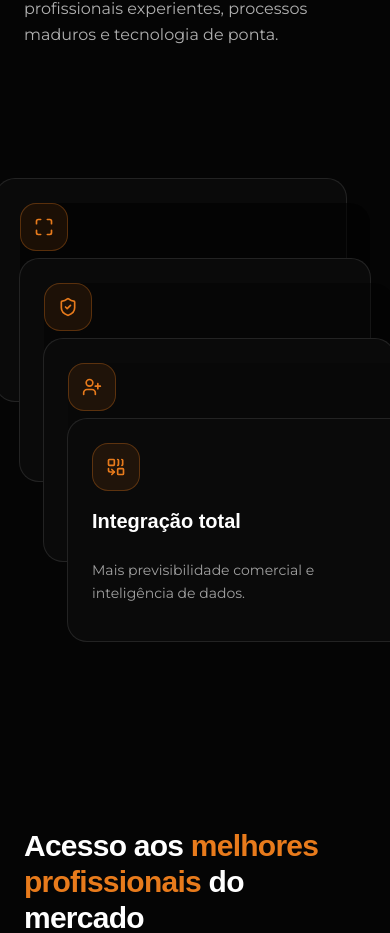
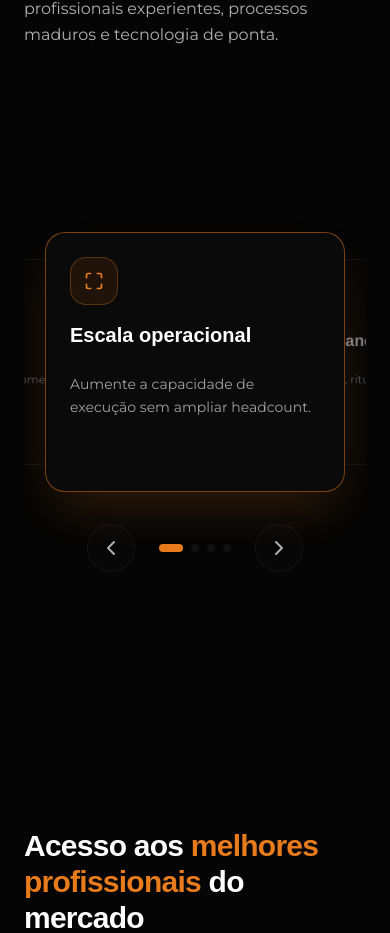
Before and after one commit to PedroPaulogg77/gentil-digital, a Next.js app: page / in a window 390 px wide. Shown: the part 4098-5031 px from the top of the page. Built offline with nearby package versions, Linux system fonts and the light colour scheme; a web font is replaced by a local one.

Commit message:
feat(mobile): add 3d coverflow carousel for benefits section on small screens

```diff
--- a/components/BenefitsSection.tsx
+++ b/components/BenefitsSection.tsx
@@ -4,6 +4,7 @@ import { motion } from 'motion/react';
 import { Maximize, ShieldCheck, UserPlus, Combine } from 'lucide-react';
 import { BackgroundPaths } from '@/components/ui/background-paths';
 import DisplayCards from '@/components/ui/display-cards';
+import { Mobile3DCarousel } from '@/components/ui/mobile-3d-carousel';
 
 export function BenefitsSection() {
   const cards = [
@@ -65,9 +66,17 @@ export function BenefitsSection() {
             whileInView={{ opacity: 1, x: 0 }}
             viewport={{ once: true, margin: "-100px" }}
             transition={{ duration: 0.6, delay: 0.2 }}
-            className="flex justify-center items-center min-h-[500px]"
+            className="flex flex-col justify-center items-center min-h-[500px]"
           >
-            <DisplayCards cards={cards} />
+            {/* Desktop View: Stacked display cards */}
+            <div className="hidden lg:flex w-full justify-center">
+              <DisplayCards cards={cards} />
+            </div>
+
+            {/* Mobile View: 3D Carousel */}
+            <div className="flex lg:hidden w-full justify-center mt-8">
+              <Mobile3DCarousel cards={cards} />
+            </div>
           </motion.div>
         </div>
       </div>
--- /dev/null
+++ b/components/ui/mobile-3d-carousel.tsx
@@ -0,0 +1,125 @@
+"use client";
+
+import React, { useState } from "react";
+import { motion, AnimatePresence } from "framer-motion";
+import { cn } from "@/lib/utils";
+import { ChevronLeft, ChevronRight } from "lucide-react";
+
+interface CarouselCardProps {
+  icon: React.ReactNode;
+  title: string;
+  description: string;
+}
+
+interface Mobile3DCarouselProps {
+  cards: CarouselCardProps[];
+}
+
+export function Mobile3DCarousel({ cards }: Mobile3DCarouselProps) {
+  const [activeIndex, setActiveIndex] = useState(0);
+
+  const handleNext = () => {
+    setActiveIndex((prev) => (prev + 1) % cards.length);
+  };
+
+  const handlePrev = () => {
+    setActiveIndex((prev) => (prev - 1 + cards.length) % cards.length);
+  };
+
+  return (
+    <div className="relative w-full h-[400px] flex flex-col items-center justify-center overflow-hidden">
+      {/* 3D Container viewport */}
+      <div className="relative w-full max-w-[300px] h-[260px] flex items-center justify-center perspective-[1000px]">
+        <AnimatePresence mode="popLayout">
+          {cards.map((card, index) => {
+            // Determine position relative to active card
+            let offset = index - activeIndex;
+            // Handle wrap-around math for smooth infinite visual (optional, keeping it simple for now)
+            if (offset < -1) offset += cards.length;
+            if (offset > 1) offset -= cards.length;
+
+            const isCenter = offset === 0;
+            const isLeft = offset === -1;
+            const isRight = offset === 1;
+
+            // Only render center, immediate left, and immediate right cards
+            if (!isCenter && !isLeft && !isRight) return null;
+
+            return (
+              <motion.div
+                key={index}
+                className={cn(
+                  "absolute flex h-full w-full select-none flex-col justify-start gap-4 rounded-xl border bg-neutral-950 px-6 py-6 shadow-2xl",
+                  isCenter ? "border-primary/50 shadow-primary/20" : "border-white/10 shadow-black/50 cursor-pointer"
+                )}
+                initial={false}
+                animate={{
+                  x: isCenter ? 0 : isLeft ? "-65%" : "65%",
+                  scale: isCenter ? 1 : 0.8,
+                  opacity: isCenter ? 1 : 0.5,
+                  zIndex: isCenter ? 30 : 20,
+                  rotateY: isCenter ? 0 : isLeft ? 15 : -15, // Subtle 3D tilt
+                }}
+                transition={{
+                  duration: 0.5,
+                  ease: "easeInOut",
+                }}
+                onClick={() => {
+                  if (isLeft) handlePrev();
+                  if (isRight) handleNext();
+                }}
+              >
+                {/* Overlay to dim non-active cards */}
+                {!isCenter && (
+                  <div className="absolute inset-0 bg-black/40 rounded-xl z-10 pointer-events-none" />
+                )}
+
+                <div className="relative z-20">
+                  <span className="relative flex items-center justify-center h-12 w-12 rounded-lg border border-primary/30 bg-primary/10 mb-4 text-primary">
+                    {card.icon}
+                  </span>
+                  <p className="text-xl font-bold mb-2 font-display text-white">{card.title}</p>
+                </div>
+                <p className="text-sm text-neutral-400 leading-relaxed font-body relative z-20">
+                  {card.description}
+                </p>
+              </motion.div>
+            );
+          })}
+        </AnimatePresence>
+      </div>
+
+      {/* Navigation Controls */}
+      <div className="flex items-center gap-6 mt-8">
+        <button
+          onClick={handlePrev}
+          className="w-12 h-12 rounded-full border border-border-card bg-bg-card/50 flex items-center justify-center text-text-secondary hover:text-primary hover:border-primary/50 transition-colors"
+          aria-label="Anterior"
+        >
+          <ChevronLeft className="w-6 h-6" />
+        </button>
+
+        {/* Pagination Dots */}
+        <div className="flex items-center gap-2">
+          {cards.map((_, idx) => (
+            <div
+              key={idx}
+              className={cn(
+                "w-2 h-2 rounded-full transition-all duration-300",
+                idx === activeIndex ? "bg-primary w-6" : "bg-border-card"
+              )}
+            />
+          ))}
+        </div>
+
+        <button
+          onClick={handleNext}
+          className="w-12 h-12 rounded-full border border-border-card bg-bg-card/50 flex items-center justify-center text-text-secondary hover:text-primary hover:border-primary/50 transition-colors"
+          aria-label="Próximo"
+        >
+          <ChevronRight className="w-6 h-6" />
+        </button>
+      </div>
+    </div>
+  );
+}
```
